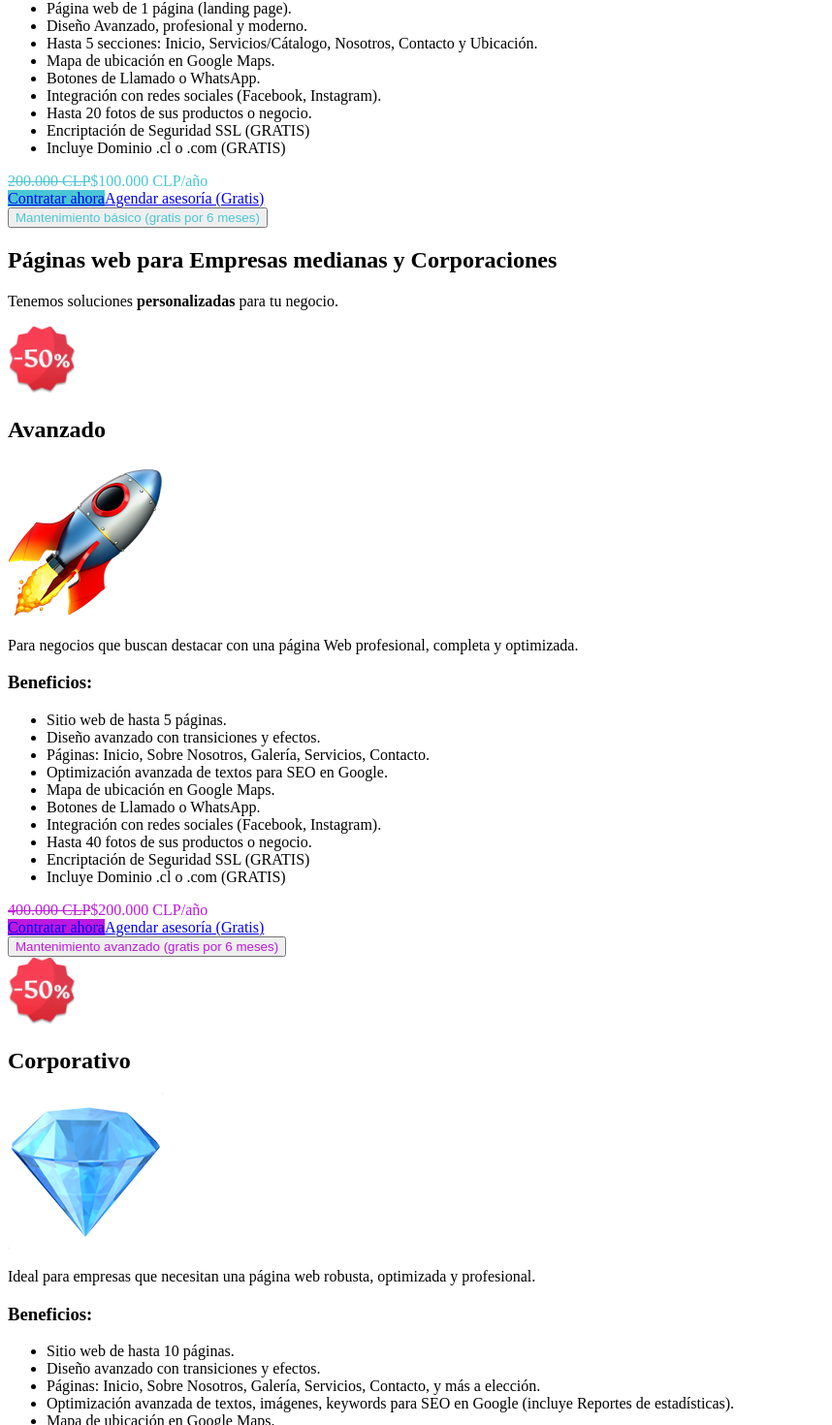
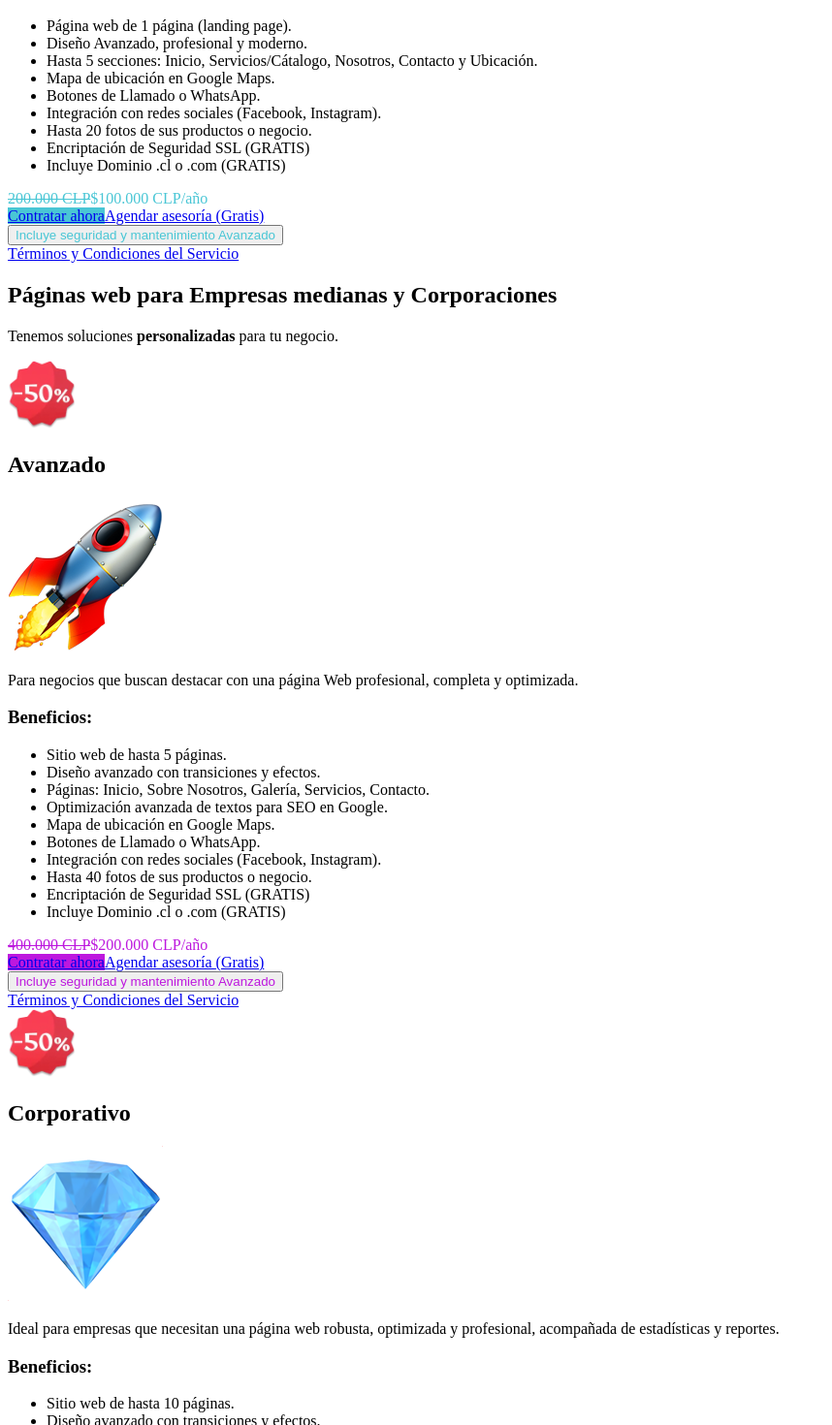
Before and after one commit to imjoaquincancino/react-portfolio, a Next.js app: page /Planes in a window 1280 px wide. Shown: the part 1292-2762 px from the top of the page at 97% size, without its empty margins (0-858 px from the left). Built offline with nearby package versions, Linux system fonts and the light colour scheme.

Commit message:
feat: update PlanCard component and maintenance plans for improved clarity and structure

```diff
--- a/src/components/PlanCard.jsx
+++ b/src/components/PlanCard.jsx
@@ -146,11 +146,11 @@ export default function PlanCard({
         <div className="mt-4 p-6">
           <button
             onClick={toggleMaintenance}
-            className="flex items-center justify-between w-full text-left font-bold"
+            className="flex items-center justify-center gap-2 w-full text-center font-bold"
             style={{ color: color }}
           >
             <span>{mantenimiento.title}</span>
-            <i className="fas fa-caret-down ml-2"></i>
+            <i className={`fas fa-caret-down ml-2 transform transition-transform duration-200 ease-in-out ${showMaintenance ? "rotate-180" : ""}`}></i>
           </button>
           {showMaintenance && (
             <ul className="mt-2 list-none">
@@ -169,6 +169,11 @@ export default function PlanCard({
             </ul>
           )}
         </div>
+        <div className="py-1">
+          <span className="text-xs text-gray-500">
+            <a className="font-semibold" href="/tos">Términos y Condiciones del Servicio</a>
+          </span>
+        </div>
       </div>
     </div>
   );
--- a/src/utils/packages.js
+++ b/src/utils/packages.js
@@ -1,7 +1,7 @@
 import planMini from "./planes/mini.json";
 import planBasico from "./planes/landing.json";
 import planAvanzado from "./planes/avanzado.json";
-import planFull from "./planes/full.json";
+import planCorporativo from "./planes/corporativo.json";
 import planRestaurante from "./planes/restaurante.json";
 import planCabañas from "./planes/cabañas.json";
 
@@ -9,7 +9,7 @@ const planes = [
   planMini,
   planBasico,
   planAvanzado,
-  planFull,
+  planCorporativo,
   planRestaurante,
   planCabañas
 ];
--- a/src/utils/planes/avanzado.json
+++ b/src/utils/planes/avanzado.json
@@ -49,11 +49,11 @@
     }
   ],
   "mantenimiento": {
-    "title": "Mantenimiento avanzado (gratis por 6 meses)",
+    "title": "Incluye seguridad y mantenimiento Avanzado",
     "features": [
       "Monitoreo de seguridad y protección adicional contra ataques cibernéticos.",
       "Copias de seguridad automáticas (semanales).",
-      "Actualización de contenido menor (hasta 2 veces al mes).",
+      "Actualización de contenido menor (hasta 1 vez al mes).",
       "Corrección de errores técnicos (1 vez al mes)."
     ]
   },
--- a/src/utils/planes/cabañas.json
+++ b/src/utils/planes/cabañas.json
@@ -48,10 +48,6 @@
       "icon": "fa-briefcase"
     },
     {
-      "content": "Hasta 5 cuentas de correo con dominio insitucional (nombre@tudominio.cl).",
-      "icon": "fa-envelope"
-    },
-    {
       "content": "Encriptación de Seguridad SSL (GRATIS)",
       "icon": "fa-lock"
     },
@@ -61,14 +57,13 @@
     }
   ],
   "mantenimiento": {
-    "title": "Mantenimiento especializado en Turismo (6 meses)",
+    "title": "Incluye seguridad y mantenimiento",
     "features": [
       "Copias de seguridad automáticas (semanales).",
       "Monitoreo de seguridad y protección adicional contra ataques cibernéticos.",
       "Optimización de velocidad de carga (trimestral).",
       "Corrección de errores técnicos (hasta 1 vez al mes).",
-      "Optimización SEO básica para eventos y temporada alta.",
-      "Actualización de precios y disponibilidad (hasta 2 veces al mes)."
+      "Actualización de contenido menor (hasta 1 vez al mes)."
     ]
   },
   "color": "#4ca4b5"
--- a/src/utils/planes/full.json
+++ b/src/utils/planes/corporativo.json
@@ -1,6 +1,6 @@
 {
   "name": "Corporativo",
-  "description": "Ideal para empresas que necesitan una página web robusta, optimizada y profesional.",
+  "description": "Ideal para empresas que necesitan una página web robusta, optimizada y profesional, acompañada de estadísticas y reportes.",
   "price": "325.000",
   "campaign": true,
   "beforePrice": "650.000",
@@ -19,7 +19,7 @@
       "icon": "fa-circle-info"
     },
     {
-      "content": "Optimización avanzada de textos, imágenes, keywords para SEO en Google (incluye Reportes de estadísticas).",
+      "content": "Optimización avanzada de textos, imágenes, keywords para SEO en Google.",
       "icon": "fa-search"
     },
     {
@@ -43,6 +43,14 @@
       "icon": "fa-briefcase"
     },
     {
+      "content": "Integración con Google Analytics",
+      "icon": "fa-chart-simple"
+    },
+    {
+      "content": "Reportes de rendimiento en busquedas de Google",
+      "icon": "fa-file-lines"
+    },
+    {
       "content": "Hasta 5 cuentas de correo con dominio insitucional (nombre@tudominio.cl).",
       "icon": "fa-envelope"
     },
@@ -56,12 +64,11 @@
     }
   ],
   "mantenimiento": {
-    "title": "Mantenimiento Premium (gratis por 6 meses)",
+    "title": "Incluye seguridad y mantenimiento Premium",
     "features": [
+      "Monitoreo de seguridad y protección adicional contra ataques cibernéticos.",
+      "Copias de seguridad automáticas (diarias).",
       "Actualización de contenido menor (hasta 2 veces al mes).",
-      "Copias de seguridad automáticas (diarias).",
-      "Monitoreo de seguridad y protección adicional contra ataques cibernéticos.",
-      "Optimización SEO avanzada (trimestral).",
       "Optimización de velocidad de carga (trimestral).",
       "Corrección de errores técnicos y asistencia prioritaria en caso de problemas."
     ]
--- a/src/utils/planes/landing.json
+++ b/src/utils/planes/landing.json
@@ -46,11 +46,11 @@
     }
   ],
   "mantenimiento": {
-    "title": "Mantenimiento básico (gratis por 6 meses)",
+    "title": "Incluye seguridad y mantenimiento Avanzado",
     "features": [
-      "Monitoreo de seguridad contra ataques cibernéticos.",
-      "Copias de seguridad automáticas (mensuales)",
-      "Actualización de contenido menor (1 vez al mes)",
+      "Monitoreo de seguridad y protección adicional contra ataques cibernéticos.",
+      "Copias de seguridad automáticas (semanales).",
+      "Actualización de contenido menor (hasta 1 vez al mes).",
       "Corrección de errores técnicos (1 vez al mes)."
     ]
   },
--- a/src/utils/planes/mini.json
+++ b/src/utils/planes/mini.json
@@ -1,5 +1,5 @@
 {
-    "name": "Esencial (Mini Web)",
+    "name": "Mini Web",
     "description": "Página Web ideal para aquellos que buscan una presencia online sencilla y profesional.",
     "price": "30.000",
     "example": "https://dondepanchoensenada.cl",
@@ -34,7 +34,7 @@
       }
     ],
     "mantenimiento": {
-      "title": "Mantenimiento esencial (gratis por 1 año)",
+      "title": "Incluye seguridad y mantenimiento Esencial",
       "features": [
         "Monitoreo de seguridad contra ataques cibernéticos.",
         "Copias de seguridad automáticas (mensuales)"
--- a/src/utils/planes/restaurante.json
+++ b/src/utils/planes/restaurante.json
@@ -24,7 +24,7 @@
       "icon": "fa-qrcode"
     },
     {
-      "content": "Optimización avanzada de textos para SEO en Google",
+      "content": "Optimización avanzada (Textos e Imágenes) para SEO en Google",
       "icon": "fa-search"
     },
     {
@@ -48,10 +48,6 @@
       "icon": "fa-briefcase"
     },
     {
-      "content": "Hasta 5 cuentas de correo con dominio insitucional (nombre@tudominio.cl).",
-      "icon": "fa-envelope"
-    },
-    {
       "content": "Encriptación de Seguridad SSL (GRATIS)",
       "icon": "fa-lock"
     },
@@ -61,14 +57,13 @@
     }
   ],
   "mantenimiento": {
-    "title": "Mantenimiento Gastronómico (6 meses)",
+    "title": "Incluye seguridad y mantenimiento",
     "features": [
       "Monitoreo de seguridad y protección adicional contra ataques cibernéticos.",
       "Optimización de velocidad de carga (trimestral).",
       "Copias de seguridad automáticas (semanales).",
-      "Actualización de menú y precios (hasta 1 vez al mes).",
       "Corrección de errores técnicos (hasta 1 vez al mes).",
-      "Actualización de promociones especiales y eventos (hasta 1 vez al mes)."
+      "Actualización de contenido menor (hasta 1 vez al mes)."
     ]
   },
   "color": "#ff8611"
```
